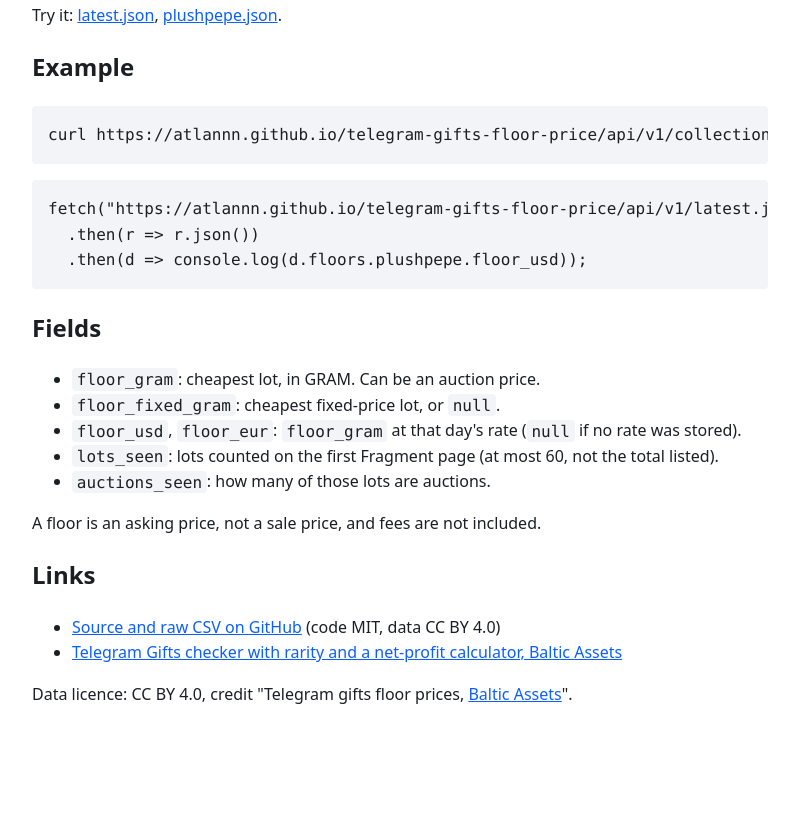
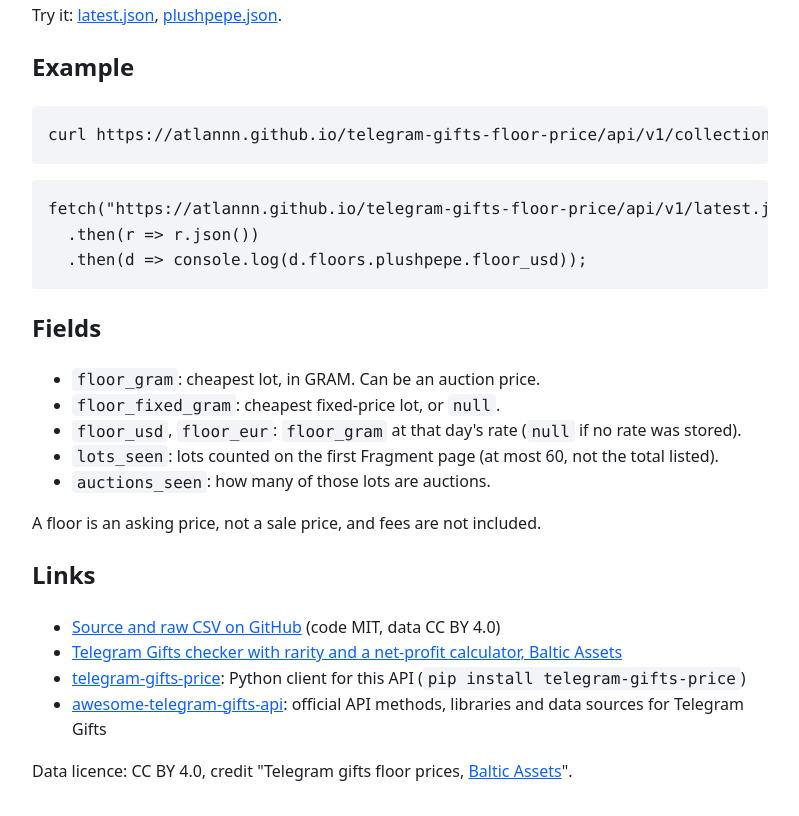
Before and after one commit to Atlannn/telegram-gifts-floor-price, a plain HTML site: page docs/index.html in a window 1280 px wide. Shown: the part 449-1265 px from the top of the page, without its empty margins (240-1039 px from the left). Before the commit the page ends 1189 px from the top, so only its background shows below. Drawn offline with Linux system fonts and the light colour scheme.

Commit message:
Link the Python client and the awesome list near the top and on the landing page

```diff
--- a/docs/index.html
+++ b/docs/index.html
@@ -45,6 +45,8 @@ GET /api/v1/collections/&lt;slug&gt;.json     full daily history of one collecti
 <ul>
 <li><a href="https://github.com/Atlannn/telegram-gifts-floor-price">Source and raw CSV on GitHub</a> (code MIT, data CC BY 4.0)</li>
 <li><a href="https://balticassets.eu/en/crypto/telegram-gifts/">Telegram Gifts checker with rarity and a net-profit calculator, Baltic Assets</a></li>
+<li><a href="https://github.com/Atlannn/telegram-gifts-price-api">telegram-gifts-price</a>: Python client for this API (<code>pip install telegram-gifts-price</code>)</li>
+<li><a href="https://github.com/Atlannn/awesome-telegram-gifts-api">awesome-telegram-gifts-api</a>: official API methods, libraries and data sources for Telegram Gifts</li>
 </ul>
 <p>Data licence: CC BY 4.0, credit "Telegram gifts floor prices, <a href="https://balticassets.eu">Baltic Assets</a>".</p>
 </body>
```
Also changed, not shown: 1 other file.
